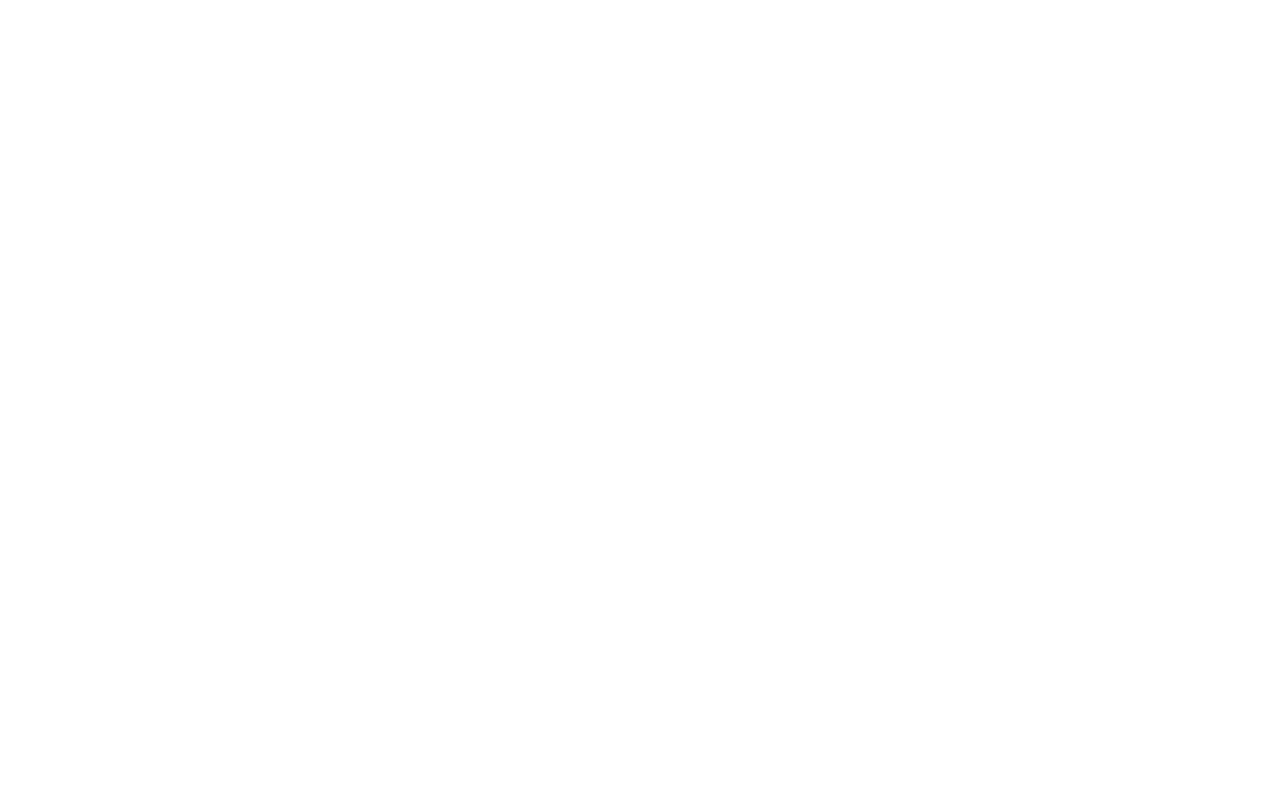
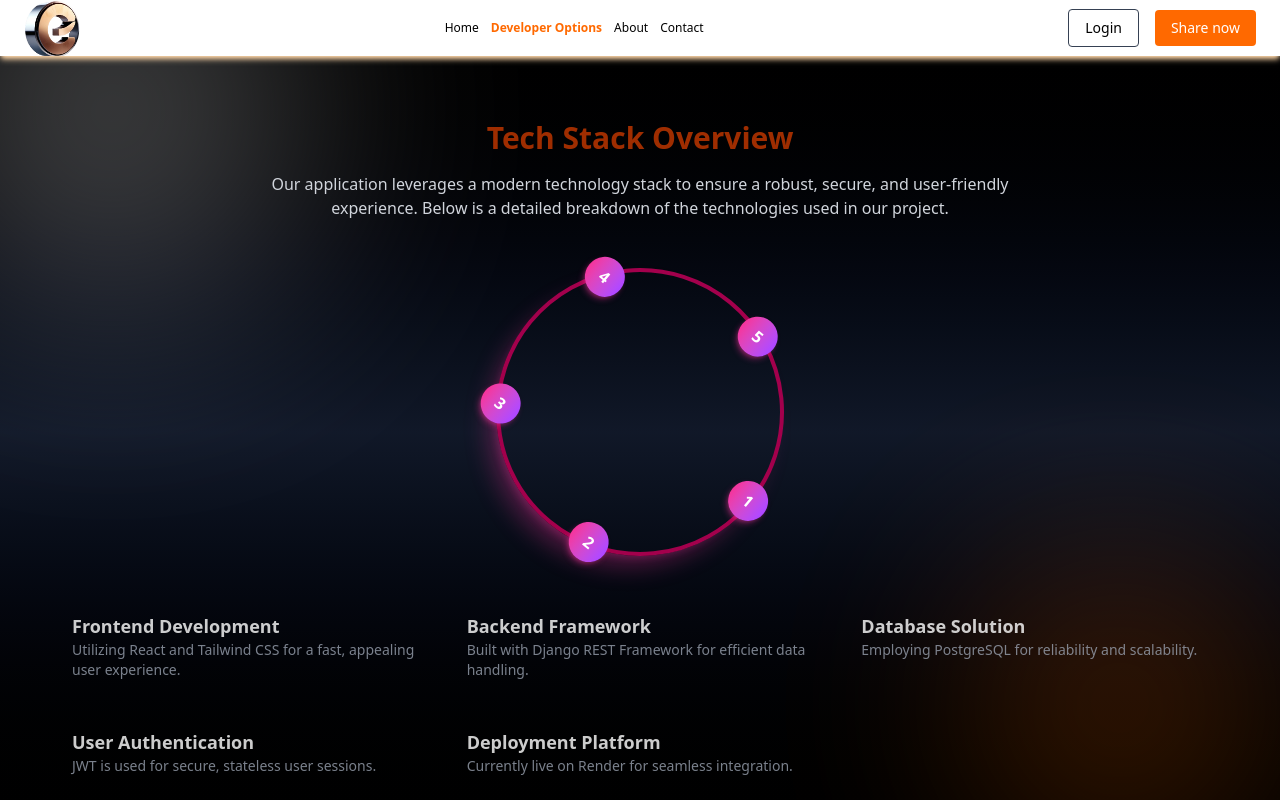
Before and after one commit to Kidus-fu/EzihPlay, a React (Vite) app in the folder Front-end/Ezihplay/: page /developerOptions in a window 1280 px wide. Before the commit this address had no page. Built offline with nearby package versions, Linux system fonts and the light colour scheme.

Commit message:
feat: add developer-related components and update AboutUs & main.jsx
- Added DevelopersPage with DeveloperCode, DeveloperTeam, and DeveloperTechStack components
- Updated AboutUs.jsx for content/layout adjustments
- Modified main.jsx to include new developer-related pages/components

```diff
--- /dev/null
+++ b/Front-end/Ezihplay/Pages/landing/DevelopersPage.jsx
@@ -0,0 +1,28 @@
+import Footer from "../../components/Footer";
+import DeveloperCode from "../../components/Landing/DeveloperCode";
+import DeveloperTeam from "../../components/Landing/DeveloperTeam";
+import TechStack from "../../components/Landing/DeveloperTechStack";
+import LandingNavBar from "../../components/Landing/landingNavcer";
+
+
+const DevelopersPage = () => {
+    return (
+        <>
+        <div className="">
+            <LandingNavBar />
+        </div>
+        <div className="bg-black">
+            <TechStack />
+        </div>
+        <div className="bg-black">
+            <DeveloperTeam />
+        </div>
+        <div className="">
+            <DeveloperCode />
+        </div>
+        <Footer />
+        </>
+    )
+}
+
+export default DevelopersPage;
--- a/Front-end/Ezihplay/components/AboutUs.jsx
+++ b/Front-end/Ezihplay/components/AboutUs.jsx
@@ -47,6 +47,12 @@ const AboutUS = () => {
           <h3 className="mb-4 text-3xl md:text-4xl font-bold section-title text-gray-900">
             Connecting People Through the Language of Music
           </h3>
+          <motion.div
+          initial={{ opacity: 0, y: 30 }}
+              whileInView={{ opacity: 1, y: 0 }}
+              viewport={{ once: true }}
+              transition={{ delay: 0.5 }}
+          >
           <p className="mb-8 max-w-3xl mx-auto text-gray-600 leading-relaxed">
             EzihPlay is a community-driven platform where music lovers can share,
             discover, and review playlists from YouTube, Spotify, and more.
@@ -55,6 +61,7 @@ const AboutUS = () => {
             Whether you want to share your favorite playlist or explore something new,
             EzihPlay connects you with people who feel the music just like you do.
           </p>
+          </motion.div>
         </div>
 
         {/* Stats */}
--- /dev/null
+++ b/Front-end/Ezihplay/components/Landing/DeveloperCode.jsx
@@ -0,0 +1,51 @@
+const DeveloperCode = () => {
+  return (
+    <section className="px-4 py-20 w-full flex justify-center bg-gray-200 ">
+      <div className="bg-gray-900 lg:mx-8 lg:flex lg:max-w-6xl lg:shadow-xl rounded-lg overflow-hidden shadow-lg">
+
+        {/* Left: Image */}
+        <div className="lg:w-1/2">
+          <div
+            className="h-80 lg:h-full bg-cover bg-center"
+            style={{
+              backgroundImage:
+                "url('https://images.unsplash.com/photo-1517694712202-14dd9538aa97')",
+            }}
+          ></div>
+        </div>
+
+        {/* Right: Content */}
+        <div className="py-10 px-6 lg:px-12 max-w-xl lg:max-w-5xl lg:w-1/2">
+          <h2 className="text-3xl font-bold text-white">
+            Open-Source Project by{" "}
+            <span className="text-orange-500">Our Developer Team</span>
+          </h2>
+
+          <p className="mt-4 text-gray-300 text-sm leading-relaxed">
+            This project is a collaborative effort by our talented developers, designed to make coding more accessible,
+            efficient, and enjoyable. With modern tools like React, Django, and TailwindCSS, we’ve built an innovative
+            platform that helps developers share, contribute, and grow together.
+          </p>
+
+          <p className="mt-3 text-gray-400 text-sm">
+            Explore the source code, contribute to features, or fork the repo to make your own version.
+          </p>
+
+          {/* GitHub Link */}
+          <div className="mt-8">
+            <a
+              href="https://github.com/Kidus-fu/EzihPlay"
+              target="_blank"
+              rel="noopener noreferrer"
+              className="bg-orange-500 hover:bg-orange-600 text-black px-6 py-3 font-semibold rounded shadow-lg transition"
+            >
+              View on GitHub
+            </a>
+          </div>
+        </div>
+      </div>
+    </section>
+  );
+};
+
+export default DeveloperCode;
--- /dev/null
+++ b/Front-end/Ezihplay/components/Landing/DeveloperTeam.jsx
@@ -0,0 +1,77 @@
+import {  GithubFilled, LinkedinFilled, SendOutlined } from "@ant-design/icons";
+import { motion } from "framer-motion";
+
+const DeveloperTeam = () => {
+  const team = [
+    {
+      name: "Kidus Surafel",
+      bio: "Full Stack Developer specializing in React and Django.",
+      github: "https://github.com/Kidus-fu/",
+      email: "kidussurafel@gmail.com",
+      linkedin: "https://www.linkedin.com/in/kidus-surafel/",
+    },
+    {
+      name: "Bereket Alemayehu",
+      bio: "Project Presenter",
+      github: "",
+      email: "bekialemayehu36@gmail.com",
+      linkedin: "",
+    },
+    {
+      name: "Rediet",
+      bio: "Frontend developer",
+      github: "https://github.com/redietlunal/",
+      email: "redietteresa3@gmail.com",
+      linkedin: "https://linkedin.com/in/redietlunal/",
+    },
+    {
+      name: "Nathan Moges",
+      bio: "Project Idea creator and Front end developer",
+      github: "https://github.com/Nattesseract/",
+      email: "natnat56780@gmail.com",
+      linkedin: "https://linkedin.com/in/Nattesseract/",
+    },
+  ];
+
+  return (
+    <section className="py-20 bg-gradient-to-b from-black via-gray-900 to-black text-white z-50">
+      <div className="max-w-6xl mx-auto text-center mb-12">
+        <h2 className="text-orange-500 text-3xl font-bold">Meet Our Team</h2>
+        <p className="text-gray-400 mt-2">The minds behind our amazing platform</p>
+      </div>
+
+      <div className="grid sm:grid-cols-2 lg:grid-cols-4 gap-8 max-w-6xl mx-auto px-6">
+        {team.map((member, index) => (
+          <motion.div
+            key={index}
+            whileHover={{ scale: 1.05 }}
+            initial={{ opacity: 0, y: 40 }}
+            whileInView={{ opacity: 1, y: 0 }}
+            viewport={{ once: true, amount:0.2 }}
+            transition={{ duration: 0.2, delay:  0.2 }}
+            className="bg-gray-800 rounded-lg p-6 shadow-sm hover:shadow-xl shadow-gray-700 border border-gray-700 cursor-pointer"
+          >
+            <div className="w-20 h-20 mx-auto mb-4 rounded-full bg-gradient-to-br from-orange-500 to-pink-500 flex items-center justify-center text-2xl font-bold">
+              {member.name.charAt(0)}
+            </div>
+            <h3 className="text-lg font-semibold">{member.name}</h3>
+            <p className="text-sm text-gray-400 mt-2">{member.bio}</p>
+            <div className="flex justify-center gap-4 mt-4 text-xl">
+              <a href={member.github} target="_blank" rel="noopener noreferrer" className="hover:text-orange-500">
+                <GithubFilled />
+              </a>
+              <a href={`mailto:${member.email}`} className="hover:text-orange-500">
+                <SendOutlined />
+              </a>
+              <a href={member.linkedin} target="_blank" rel="noopener noreferrer" className="hover:text-orange-500">
+                <LinkedinFilled />
+              </a>
+            </div>
+          </motion.div>
+        ))}
+      </div>
+    </section>
+  );
+};
+
+export default DeveloperTeam;
--- /dev/null
+++ b/Front-end/Ezihplay/components/Landing/DeveloperTechStack.jsx
@@ -0,0 +1,83 @@
+import { motion } from "framer-motion";
+
+const TechStack = () => {
+  const techItems = [
+    { number: 1, title: "Frontend Development", desc: "Utilizing React and Tailwind CSS for a fast, appealing user experience." },
+    { number: 2, title: "Backend Framework", desc: "Built with Django REST Framework for efficient data handling." },
+    { number: 3, title: "Database Solution", desc: "Employing PostgreSQL for reliability and scalability." },
+    { number: 4, title: "User Authentication", desc: "JWT is used for secure, stateless user sessions." },
+    { number: 5, title: "Deployment Platform", desc: "Currently live on Render for seamless integration." },
+  ];
+
+  return (
+    <motion.section
+      initial={{ opacity: 0, y: 0 }}
+      whileInView={{ opacity: 1, y: 0 }}
+      viewport={{ once: true,amount:0.2 }}
+      className="relative overflow-hidden py-20 px-6 bg-gradient-to-b from-black via-gray-900 backdrop-blur-2xl to-black text-white"
+    >
+      {/* Glow Effects */}
+      <div className="absolute -top-20 -left-20 w-96 h-96 bg-gray-200 opacity-30 blur-[120px] rounded-full"></div>
+      <div className="absolute bottom-0 right-0 w-80 h-80 bg-orange-500 opacity-20 blur-[100px] rounded-full"></div>
+
+      <div className="max-w-6xl mx-auto pt-10 text-center relative z-10">
+        <h2 className="text-orange-800 text-3xl font-bold mb-4">Tech Stack Overview</h2>
+        <p className="text-gray-300 max-w-3xl mx-auto mb-12">
+          Our application leverages a modern technology stack to ensure a robust, secure, and user-friendly experience.
+          Below is a detailed breakdown of the technologies used in our project.
+        </p>
+
+        {/* Circle */}
+        <motion.div
+          animate={{ rotate: 360 }}
+          transition={{ repeat: Infinity, duration: 50, ease: "linear" }}
+          className="relative flex justify-center items-center"
+        >
+          <div className="w-72 h-72 border-4 border-pink-800 rounded-full relative shadow-xl shadow-pink-500/30">
+            {techItems.map((item, index) => {
+              const angle = (index / techItems.length) * 2 * Math.PI;
+              const radius = 140;
+              const x = radius * Math.cos(angle);
+              const y = radius * Math.sin(angle);
+              return (
+                <motion.div
+                  key={index}
+                  initial={{ scale: 0, opacity: 0 }}
+                  whileInView={{ scale: 1, opacity: 1 }}
+                  viewport={{ once: true }}
+                  transition={{ delay: index * 0.2, type: "spring", stiffness: 200 }}
+                  className="absolute flex items-center justify-center w-10 h-10 rounded-full bg-gradient-to-r from-pink-500 to-purple-500 text-white font-bold shadow-md shadow-pink-500/40"
+                  style={{
+                    top: `calc(50% + ${y}px - 20px)`,
+                    left: `calc(50% + ${x}px - 20px)`,
+                  }}
+                >
+                  {item.number}
+                </motion.div>
+              );
+            })}
+          </div>
+        </motion.div>
+
+        {/* Tech Text */}
+        <div className="mt-12 grid sm:grid-cols-2 lg:grid-cols-3 gap-8 text-left cursor-pointer ">
+          {techItems.map((item, index) => (
+            <motion.div
+              key={item.number}
+              initial={{ opacity: 0, y: 30 }}
+              whileInView={{ opacity: 0.8, y: 0 }}
+              viewport={{ once: true }}
+              transition={{ delay: index * 0.2 }}
+              className="hover:translate-y-1 transition p-2"
+            >
+              <h3 className="text-lg font-semibold text-white">{item.title}</h3>
+              <p className="text-gray-400 text-sm">{item.desc}</p>
+            </motion.div>
+          ))}
+        </div>
+      </div>
+    </motion.section>
+  );
+};
+
+export default TechStack;
--- a/Front-end/Ezihplay/src/main.jsx
+++ b/Front-end/Ezihplay/src/main.jsx
@@ -7,6 +7,7 @@ import { BrowserRouter, Route, Routes } from "react-router-dom";
 import store from './store/store.js'
 import LoginPage from '../Pages/Auth/LoginPage.jsx'
 import SignUpPage from '../Pages/Auth/SignupPage.jsx'
+import DevelopersPage from '../Pages/landing/DevelopersPage.jsx'
 
 createRoot(document.getElementById('root')).render(
   <StrictMode>
@@ -16,6 +17,7 @@ createRoot(document.getElementById('root')).render(
           <Route path="/" element={<App />} />
           <Route path="/login" element={<LoginPage />} />
           <Route path="/signup" element={<SignUpPage />} />
+          <Route path="/developerOptions" element={<DevelopersPage />} />
         </Routes>
       </Provider>
     </BrowserRouter>
```
